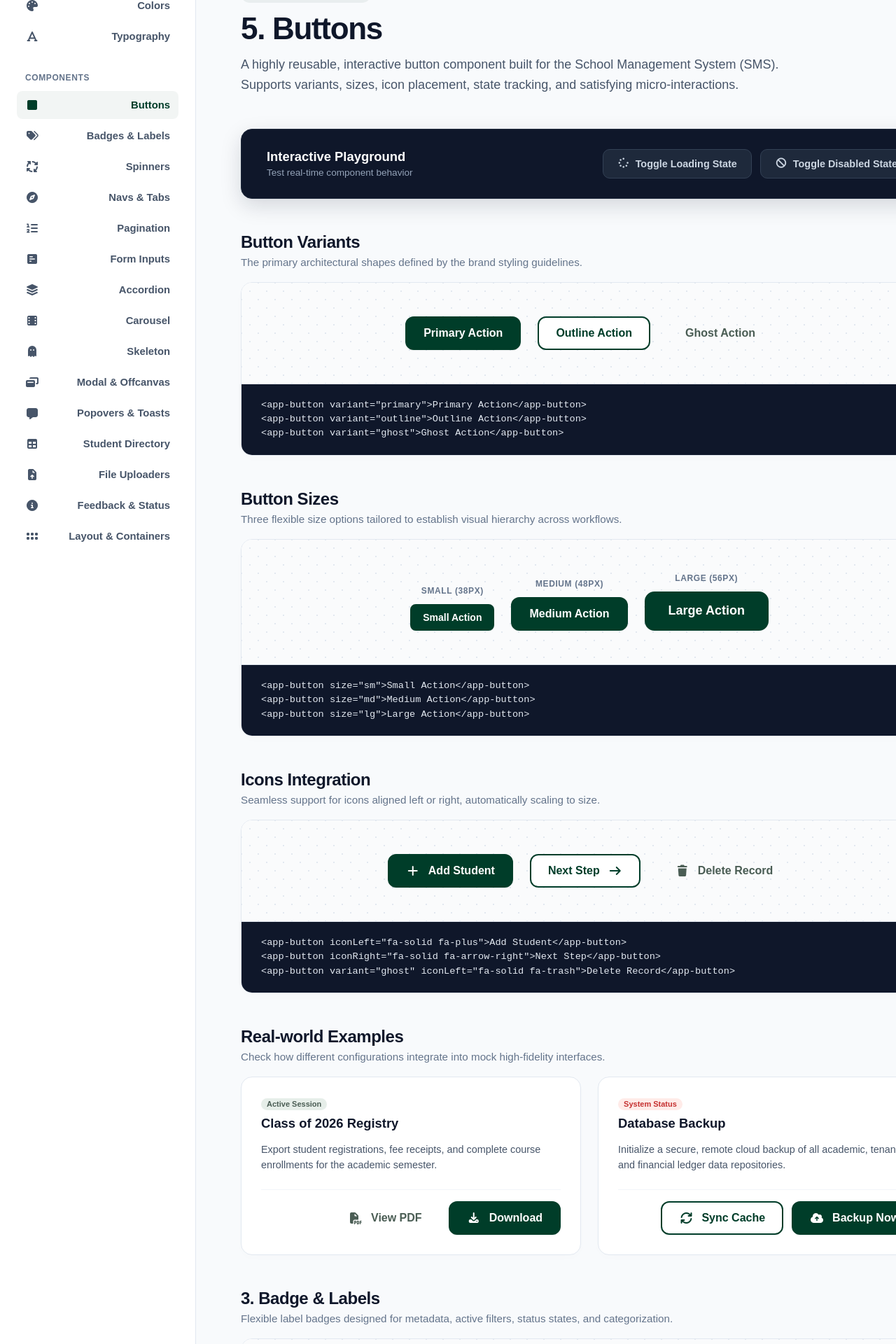
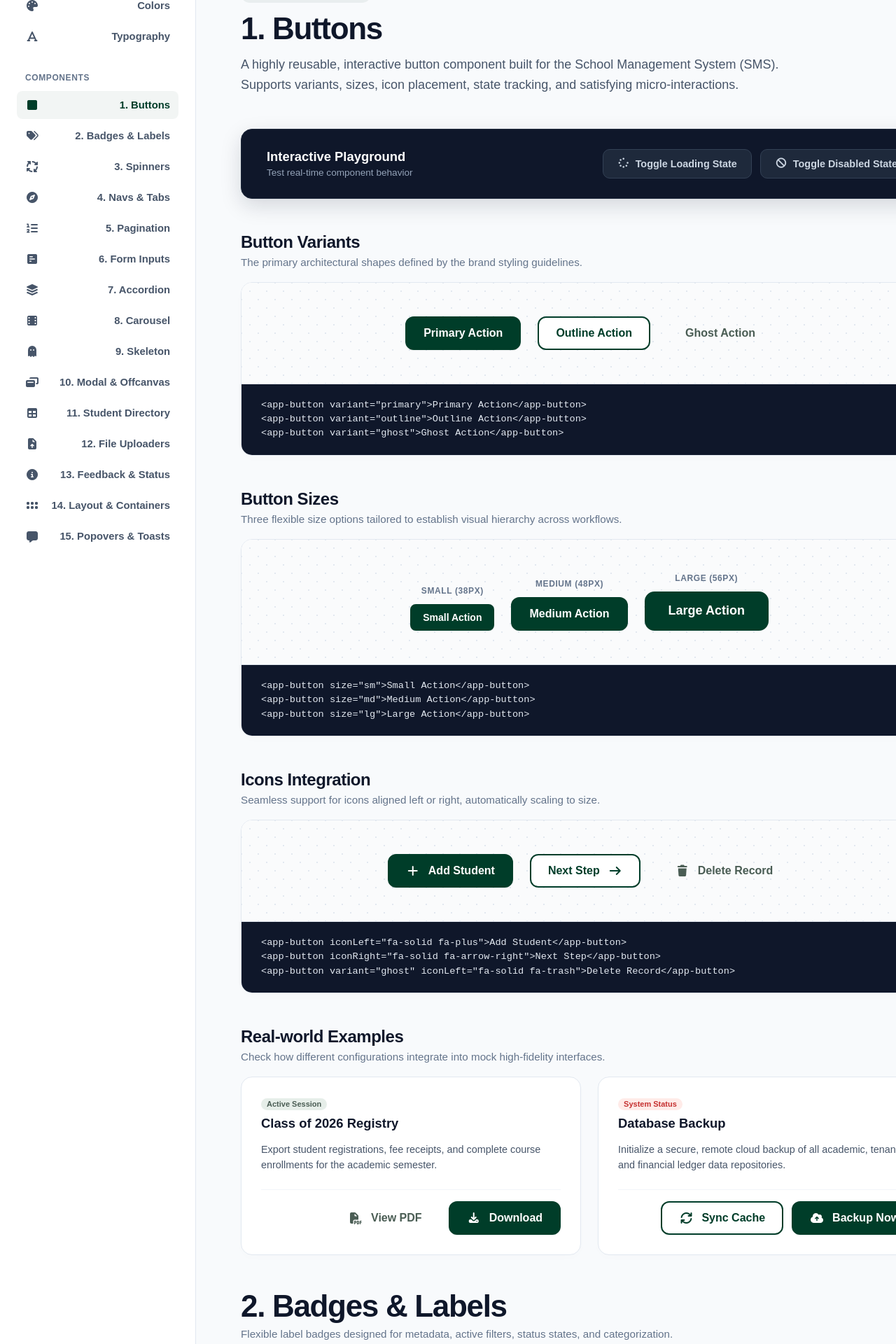
Before and after one commit to Habeeb-Rahman-CA/sms-frontend, an Angular app: page / in a window 1280 px wide. Shown: the part 140-2060 px from the top of the page at 70% size. Built offline with nearby package versions, Linux system fonts and the light colour scheme; a web font is replaced by a local one.

Commit message:
fix: the header on the components

```diff
--- a/src/app/app.css
+++ b/src/app/app.css
@@ -303,6 +303,13 @@
   letter-spacing: -0.02em;
   margin: 0;
   color: #0f172a;
+}
+
+/* Main numbered component headings (sections with an id anchor) match h1 size */
+section[id] .section-header h2 {
+  font-size: 2.75rem;
+  font-weight: 800;
+  letter-spacing: -0.03em;
 }
 
 .section-header p {
--- a/src/app/app.html
+++ b/src/app/app.html
@@ -27,25 +27,25 @@
       <div class="sidebar-section">
         <h3 class="sidebar-title">Components</h3>
         <ul class="sidebar-menu">
-          <li><a href="#buttons" class="sidebar-item active"><i class="fa-solid fa-square"></i> Buttons</a></li>
-          <li><a href="#badges" class="sidebar-item"><i class="fa-solid fa-tags"></i> Badges & Labels</a></li>
-          <li><a href="#spinners" class="sidebar-item"><i class="fa-solid fa-arrows-spin"></i> Spinners</a></li>
-          <li><a href="#navs" class="sidebar-item"><i class="fa-solid fa-compass"></i> Navs & Tabs</a></li>
-          <li><a href="#pagination" class="sidebar-item"><i class="fa-solid fa-list-ol"></i> Pagination</a></li>
-          <li><a href="#forms" class="sidebar-item"><i class="fa-solid fa-square-poll-horizontal"></i> Form Inputs</a>
+          <li><a href="#buttons" class="sidebar-item active"><i class="fa-solid fa-square"></i> 1. Buttons</a></li>
+          <li><a href="#badges" class="sidebar-item"><i class="fa-solid fa-tags"></i> 2. Badges &amp; Labels</a></li>
+          <li><a href="#spinners" class="sidebar-item"><i class="fa-solid fa-arrows-spin"></i> 3. Spinners</a></li>
+          <li><a href="#navs" class="sidebar-item"><i class="fa-solid fa-compass"></i> 4. Navs &amp; Tabs</a></li>
+          <li><a href="#pagination" class="sidebar-item"><i class="fa-solid fa-list-ol"></i> 5. Pagination</a></li>
+          <li><a href="#forms" class="sidebar-item"><i class="fa-solid fa-square-poll-horizontal"></i> 6. Form Inputs</a>
           </li>
-          <li><a href="#accordion" class="sidebar-item"><i class="fa-solid fa-layer-group"></i> Accordion</a></li>
-          <li><a href="#carousel" class="sidebar-item"><i class="fa-solid fa-film"></i> Carousel</a></li>
-          <li><a href="#skeleton" class="sidebar-item"><i class="fa-solid fa-ghost"></i> Skeleton</a></li>
-          <li><a href="#modal-offcanvas" class="sidebar-item"><i class="fa-solid fa-window-restore"></i> Modal &amp;
+          <li><a href="#accordion" class="sidebar-item"><i class="fa-solid fa-layer-group"></i> 7. Accordion</a></li>
+          <li><a href="#carousel" class="sidebar-item"><i class="fa-solid fa-film"></i> 8. Carousel</a></li>
+          <li><a href="#skeleton" class="sidebar-item"><i class="fa-solid fa-ghost"></i> 9. Skeleton</a></li>
+          <li><a href="#modal-offcanvas" class="sidebar-item"><i class="fa-solid fa-window-restore"></i> 10. Modal &amp;
               Offcanvas</a></li>
-          <li><a href="#popover-toast" class="sidebar-item"><i class="fa-solid fa-message"></i> Popovers &amp;
+          <li><a href="#table-directory" class="sidebar-item"><i class="fa-solid fa-table"></i> 11. Student Directory</a>
+          </li>
+          <li><a href="#file-uploaders" class="sidebar-item"><i class="fa-solid fa-file-arrow-up"></i> 12. File Uploaders</a></li>
+          <li><a href="#feedback-status" class="sidebar-item"><i class="fa-solid fa-circle-info"></i> 13. Feedback &amp; Status</a></li>
+          <li><a href="#layout-containers" class="sidebar-item"><i class="fa-solid fa-grip"></i> 14. Layout &amp; Containers</a></li>
+          <li><a href="#popover-toast" class="sidebar-item"><i class="fa-solid fa-message"></i> 15. Popovers &amp;
               Toasts</a></li>
-          <li><a href="#table-directory" class="sidebar-item"><i class="fa-solid fa-table"></i> Student Directory</a>
-          </li>
-          <li><a href="#file-uploaders" class="sidebar-item"><i class="fa-solid fa-file-arrow-up"></i> File Uploaders</a></li>
-          <li><a href="#feedback-status" class="sidebar-item"><i class="fa-solid fa-circle-info"></i> Feedback &amp; Status</a></li>
-          <li><a href="#layout-containers" class="sidebar-item"><i class="fa-solid fa-grip"></i> Layout &amp; Containers</a></li>
         </ul>
       </div>
     </aside>
@@ -54,7 +54,7 @@
     <main class="showcase-main">
       <section class="intro-section">
         <span class="category-tag">UI Component Library</span>
-        <h1>5. Buttons</h1>
+        <h1>1. Buttons</h1>
         <p class="section-desc">
           A highly reusable, interactive button component built for the School Management System (SMS). Supports
           variants, sizes, icon placement, state tracking, and satisfying micro-interactions.
@@ -232,7 +232,7 @@
       <!-- 5. Badges & Labels Section -->
       <section id="badges" class="showcase-section">
         <div class="section-header">
-          <h2>3. Badge & Labels</h2>
+          <h2>2. Badges &amp; Labels</h2>
           <p>Flexible label badges designed for metadata, active filters, status states, and categorization.</p>
         </div>
 
@@ -256,7 +256,7 @@
       <!-- 6. Spinners Section -->
       <section id="spinners" class="showcase-section">
         <div class="section-header">
-          <h2>22. Spinners</h2>
+          <h2>3. Spinners</h2>
           <p>Clean loading spinners configured in dynamic sizing hierarchies for background processes and visual
             feedback.</p>
         </div>
@@ -292,7 +292,7 @@
       <!-- 7. Navs & Tabs Section -->
       <section id="navs" class="showcase-section">
         <div class="section-header">
-          <h2>15. Navs & Tabs</h2>
+          <h2>4. Navs &amp; Tabs</h2>
           <p>Underline action tabs with smooth reactive indicator transitions and disabled state visual styling.</p>
         </div>
 
@@ -346,7 +346,7 @@
       <!-- 8. Pagination Section -->
       <section id="pagination" class="showcase-section">
         <div class="section-header">
-          <h2>17. Pagination</h2>
+          <h2>5. Pagination</h2>
           <p>Circular-rounded page navigation blocks supporting truncation dots, chevrons, and active indices.</p>
         </div>
 
@@ -373,7 +373,7 @@
       <!-- 9. Forms & Inputs Section -->
       <section id="forms" class="showcase-section">
         <div class="section-header">
-          <h2>Forms & Inputs</h2>
+          <h2>6. Form Inputs</h2>
           <p>A comprehensive set of interactive form controls — text fields, selects, currency inputs, checkboxes,
             radios, range sliders, and validation states.</p>
         </div>
@@ -460,7 +460,7 @@
       <!-- Accordion Section -->
       <section id="accordion" class="showcase-section">
         <div class="section-header">
-          <h2>1. Accordion</h2>
+          <h2>7. Accordion</h2>
           <p>Vertically stacked, bordered disclosure panels. One panel open at a time with a smooth CSS max-height
             transition.</p>
         </div>
@@ -506,7 +506,7 @@
       <!-- Skeleton Section -->
       <section id="skeleton" class="showcase-section">
         <div class="section-header">
-          <h2>18. Skeleton Placeholders</h2>
+          <h2>9. Skeleton Placeholders</h2>
           <p>Shimmer-animated placeholder shapes — used during data-loading states to preserve layout and reduce
             perceived latency.</p>
         </div>
@@ -542,7 +542,7 @@
       <!-- Modal & Offcanvas Section -->
       <section id="modal-offcanvas" class="showcase-section">
         <div class="section-header">
-          <h2>13. Modal &amp; 16. Offcanvas</h2>
+          <h2>10. Modal &amp; Offcanvas</h2>
           <p>Overlay dialog and slide-in panel components — both with backdrop blur, CSS-transition animations, and
             flexible ng-content slots.</p>
         </div>
@@ -698,7 +698,7 @@
       <!-- Student Directory Section -->
       <section id="table-directory" class="showcase-section">
         <div class="section-header">
-          <h2>Student Directory (Data Table)</h2>
+          <h2>11. Student Directory (Data Table)</h2>
           <p>A premium data grid showcasing real-time sorting, searching, and filtering of student profiles powered by reactive Signals.</p>
         </div>
 
@@ -785,7 +785,7 @@
       <!-- File Uploaders Section -->
       <section id="file-uploaders" class="showcase-section">
         <div class="section-header">
-          <h2>File Uploaders</h2>
+          <h2>12. File Uploaders</h2>
           <p>A drag-and-drop file uploader component with instant format validation, interactive uploading status animations, and micro progress meters.</p>
         </div>
 
@@ -803,7 +803,7 @@
       <!-- Feedback & Status Section -->
       <section id="feedback-status" class="showcase-section">
         <div class="section-header">
-          <h2>Feedback &amp; Status</h2>
+          <h2>13. Feedback &amp; Status</h2>
           <p>Semantic alert messages and visually appealing progress meters representing student processes, registrations, and completions.</p>
         </div>
 
@@ -849,7 +849,7 @@
       <!-- Layout & Containers Section -->
       <section id="layout-containers" class="showcase-section">
         <div class="section-header">
-          <h2>30. Layout &amp; Containers</h2>
+          <h2>14. Layout &amp; Containers</h2>
           <p>Responsive multi-column grids and structural content wraps configured for high-fidelity dashboards.</p>
         </div>
 
@@ -895,7 +895,7 @@
       <!-- Popovers & Toasts Section -->
       <section id="popover-toast" class="showcase-section">
         <div class="section-header">
-          <h2>19. Popovers &amp; 23. Toasts</h2>
+          <h2>15. Popovers &amp; Toasts</h2>
           <p>Overlay helper tips and transient notification banners built to fit the School Management System branding
             guidelines.</p>
         </div>
```
